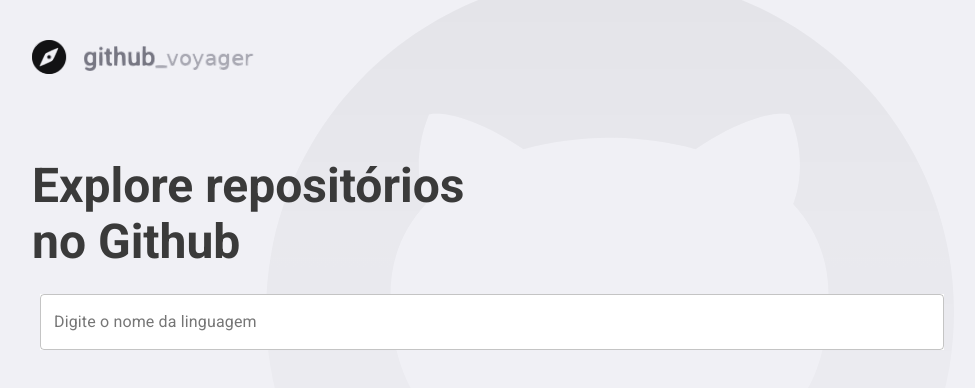
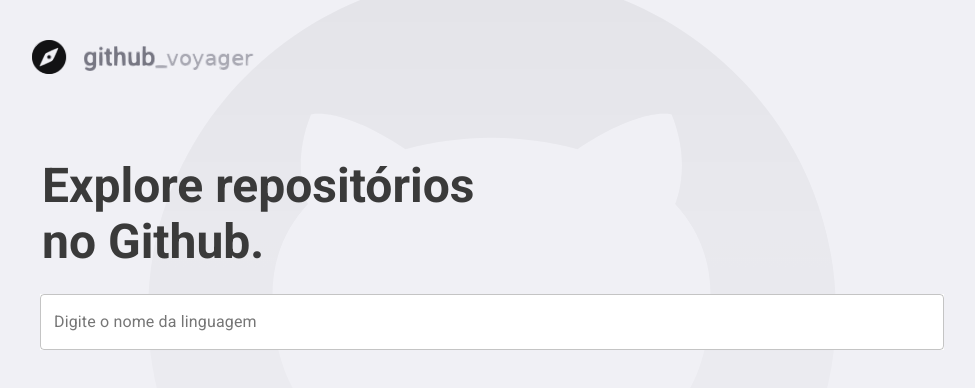
Before and after one commit to MuriloCampos/github-voyager, a React (Create React App) app: page / in a window 1280 px wide. Shown: the top 388 px of the page, without its empty margins (148-1123 px from the left). Built offline with nearby package versions, Linux system fonts and the light colour scheme.

Commit message:
some styling

```diff
--- a/src/pages/Dashboard/index.tsx
+++ b/src/pages/Dashboard/index.tsx
@@ -120,7 +120,7 @@ const Dashboard: React.FC = () => {
         <img src={logoImg} alt="Github Voyager" />
       </a>
 
-      <Title>Explore repositórios no Github</Title>
+      <Title>Explore repositórios no Github.</Title>
 
       <Snackbar
         open={openToast}
@@ -139,7 +139,6 @@ const Dashboard: React.FC = () => {
               <Fab
                 variant="extended"
                 type="button"
-                color="primary"
                 onClick={() => scroll({ x: 20, y: 0 })}
               >
                 <FiNavigation2 />
--- a/src/pages/Dashboard/styles.ts
+++ b/src/pages/Dashboard/styles.ts
@@ -12,6 +12,7 @@ const appearFromLeft = keyframes`
 `;
 
 export const Title = styled.h1`
+  margin-left: 10px;
   font-size: 48px;
   color: #3a3a3a;
   max-width: 450px;
--- a/src/styles/global.ts
+++ b/src/styles/global.ts
@@ -11,7 +11,7 @@ export default createGlobalStyle`
   }
 
   body {
-    background: #F0F0F5 url(${githubBackground}) no-repeat 70% top;
+    background: #F0F0F5 url(${githubBackground}) no-repeat 50% top;
     -webkit-font-smoothing: antialiased;
   }
 
```
